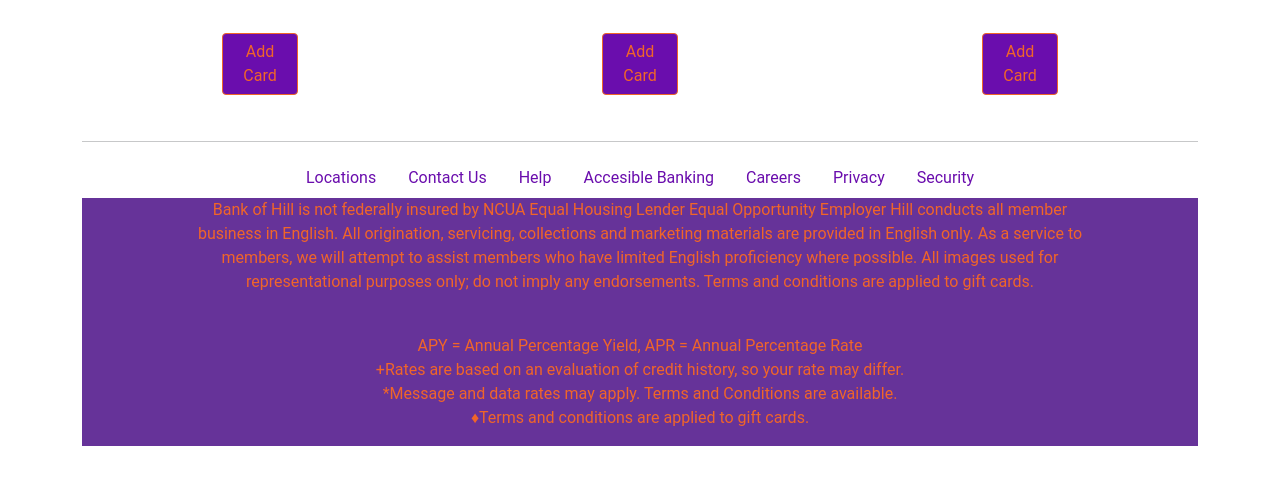
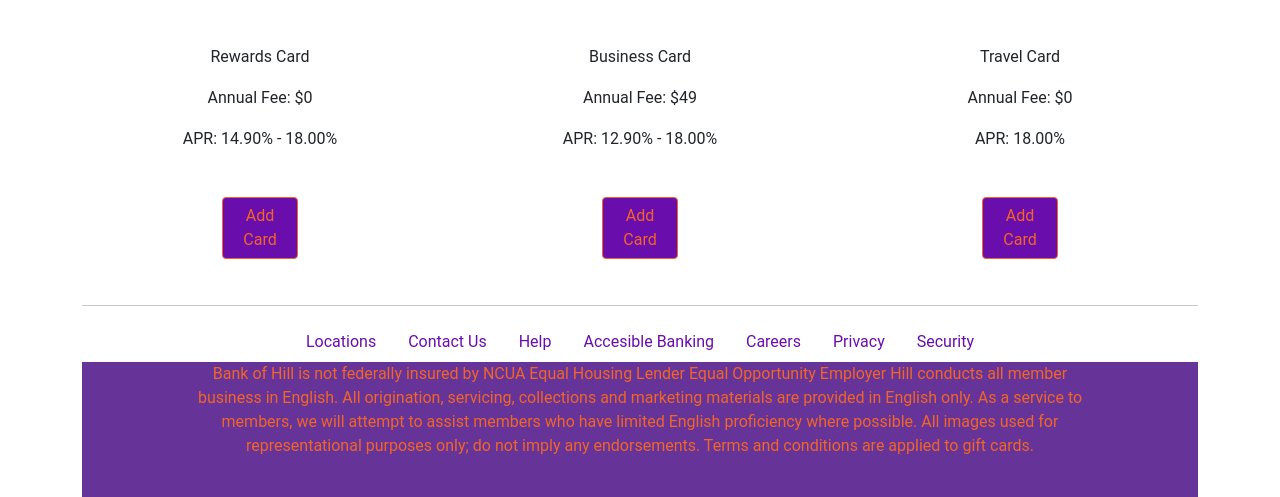
Before and after one commit to charleskkaui/compe_561, a Flask app: page /cards in a window 1280 px wide. Shown: the part 1216-1713 px from the top of the page. Before the commit the page ends 1662 px from the top, so only its background shows below. Run offline with Flask 2, Linux system fonts and the light colour scheme; parts of the project's set-up code (start-up, migrations or seed data) failed here and were passed over; some libraries are stand-ins or nearby versions.

Commit message:
fixed credit cards page

```diff
--- a/COMPE_561_FinalProject_Website_BankofHill/KyleWebsite/templates/Cards.html
+++ b/COMPE_561_FinalProject_Website_BankofHill/KyleWebsite/templates/Cards.html
@@ -33,13 +33,18 @@
       <div class="row">
           <figure class="col-sm-4">
               <p style="text-align:center">Rewards Card</p>
+              <p style="text-align:center">Annual Fee: $5</p>
+              <p style="text-align:center">APR: 7.00% - 15.00%</p>
           </figure>
         <figure class="col-sm-4">
 		  <p style="text-align:center">Business Card</p>
-
+          <p style="text-align:center">Annual Fee: $20</p>
+          <p style="text-align:center">APR: 7.00% - 15.00%</p>
         </figure>
         <figure class="col-sm-4">
             <p style="text-align:center">Travel Card</p>
+            <p style="text-align:center">Annual Fee: $10</p>
+            <p style="text-align:center">APR: 7.00% - 15.00%</p>
 
         </figure>
       </div>
@@ -82,13 +87,19 @@
       <div class="row">
           <figure class="col-sm-4">
               <p style="text-align:center">Rewards Card</p>
+              <p style="text-align:center">Annual Fee: $0</p>
+              <p style="text-align:center">APR: 14.90% - 18.00%</p>
           </figure>
           <figure class="col-sm-4">
               <p style="text-align:center">Business Card</p>
+              <p style="text-align:center">Annual Fee: $49</p>
+              <p style="text-align:center">APR: 12.90% - 18.00%</p>
 
           </figure>
           <figure class="col-sm-4">
               <p style="text-align:center">Travel Card</p>
+              <p style="text-align:center">Annual Fee: $0</p>
+              <p style="text-align:center">APR: 18.00%</p>
 
           </figure>
       </div>
```
Lines whose indentation alone changed are shown as unchanged.
